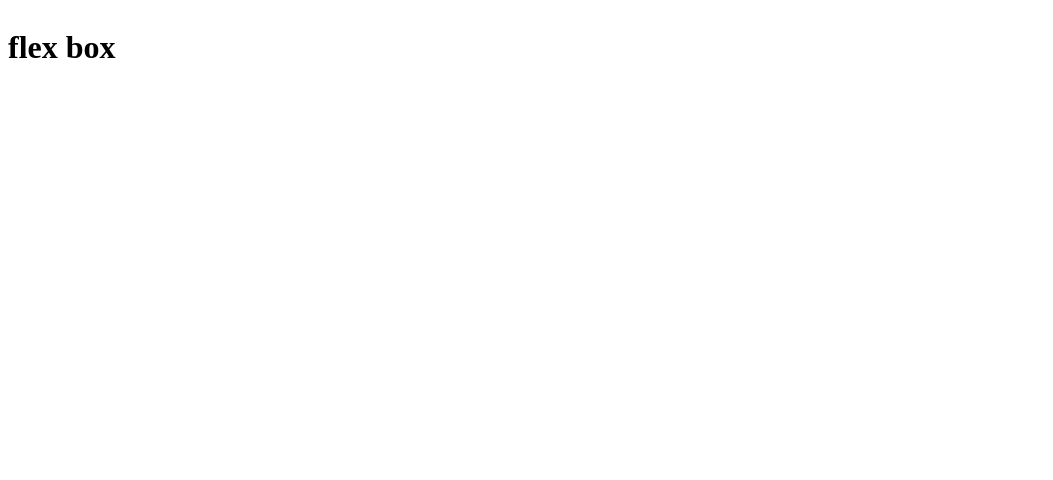
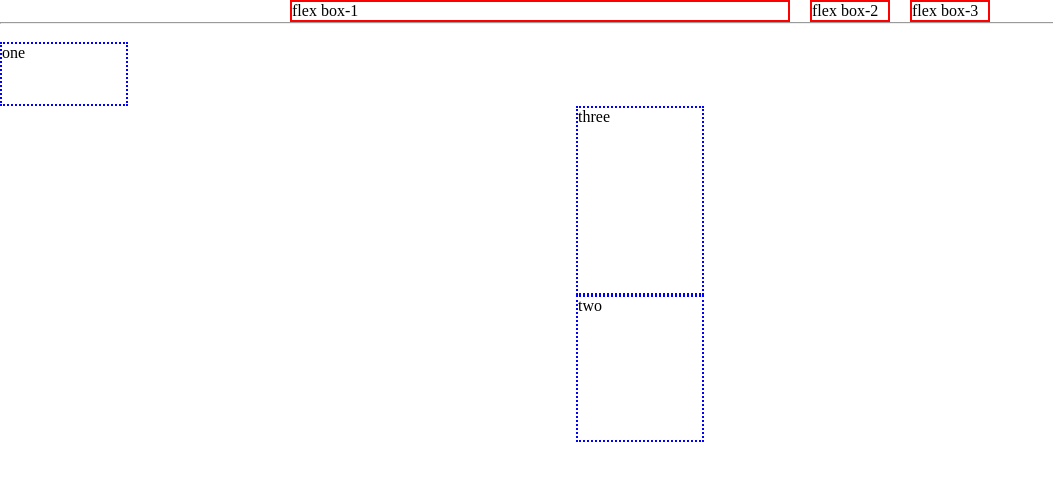
Before and after one commit to vishalbanderwale/CSS-learning, a plain HTML site: page exercise-10/index.html in a window 1280 px wide. Shown: the whole page, without its empty margins (0-1053 px from the left). Drawn offline with Linux system fonts and the light colour scheme.

Commit message:
flex-box added

```diff
--- a/exercise-10/index.html
+++ b/exercise-10/index.html
@@ -8,7 +8,16 @@
   </head>
   <body>
     <div class="container">
-      <h1>flex box</h1>
+      <p class="para1">flex box-1</p>
+      <p>flex box-2</p>
+      <p>flex box-3</p>
+    </div>
+    <hr />
+    <br />
+    <div class="flex-container">
+      <div style="order: 1" class="one">one</div>
+      <div style="order: 3" class="two">two</div>
+      <div style="order: 2" class="three">three</div>
     </div>
   </body>
 </html>
--- a/exercise-10/style.css
+++ b/exercise-10/style.css
@@ -1,3 +1,73 @@
+* {
+  margin: 0;
+  padding: 0;
+  box-sizing: border-box;
+}
+
+/* question-1: y the border is not herited to p tag */
+/*.container {
+    border: 2px solid blue;
+    font-size: 50px;
+  } */
+
+/* please know the basic terminology of how propertys are inherited from parent to child */
+
+/* display:flex (horizontal direction: by default row direction) */
+/* flex-direction:column (vertically top to bottom) */
+/* main-axis:jusitfy-content & cross-axis:align-items */
+
 .container {
   display: flex;
+  flex-direction: row;
+  gap: 20px;
+  justify-content: center;
 }
+
+p {
+  border: 2px solid red;
+  width: 10vh;
+}
+
+/* parent container must have display: flex property */
+/* wrap will wrap the flex items */
+/* flex starting from vertically for column so justify content on top */
+/* align-content: is for flex lines */
+
+.flex-container {
+  display: flex;
+  flex-direction: column;
+  flex-wrap: wrap;
+  align-items: center;
+  height: 50vh;
+  justify-content: center;
+}
+
+.flex-container div {
+  border: 2px dotted blue;
+  width: 10vw;
+}
+
+/* by default flex-grow:0 */
+/* refer mdn flex grow */
+/* if size of flex container is larger than combined flex items size  than flex grow */
+/* if size of flex con is less than combined flex items size flex shrink */
+/* 4 times than one container */
+.flex-container .three {
+  flex-grow: 4;
+}
+
+.flex-container .one {
+  flex-grow: 1;
+  align-self: flex-start;
+}
+
+/* three times than one container */
+.flex-container .two {
+  flex-grow: 3;
+}
+
+/* flex-basis: specify inital length of flex item */
+
+.para1 {
+  flex-basis: 500px;
+}
```
